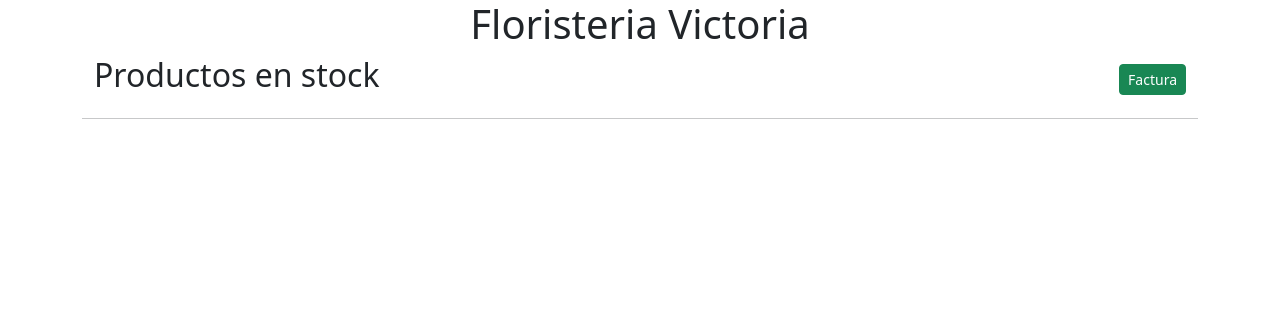
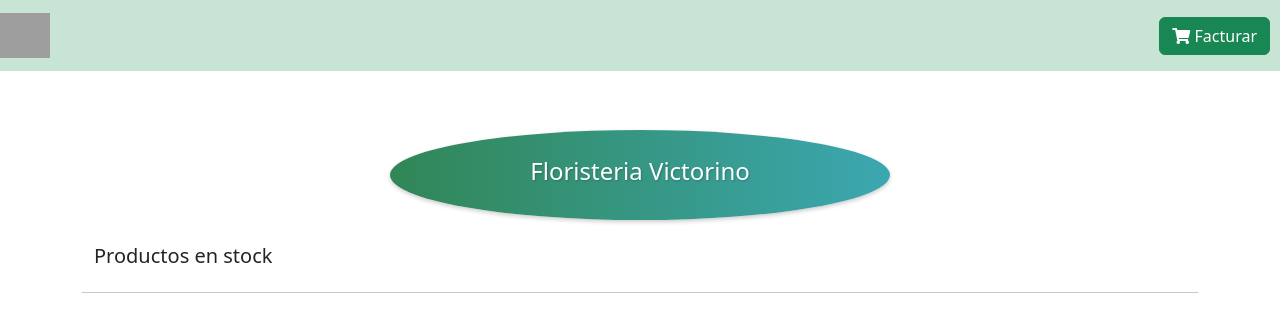
Before and after one commit to DanaCriolloLopez/floristeria, a Django app: page /producto/ in a window 1280 px wide. Shown: the top 332 px of the page. Run offline with Django 4.2, Linux system fonts and the light colour scheme; data that the repository does not hold is empty; some libraries are stand-ins or nearby versions; grey boxes are pictures that could not be loaded.

Commit message:
Implementación de estilos

```diff
--- a/flores/templates/flores/producto_list.html
+++ b/flores/templates/flores/producto_list.html
@@ -1,12 +1,39 @@
 {% extends 'base.html' %}
 {% load static %}
 {% block section %}
+   <!-- Barra de menu -->
+<nav class="navbar navbar-light fixed-top" style="background-color: #c7e4d4">
+   <!-- Logo de la tienda -->
+   <a class="navbar-brand" href="#">
+       <img src="https://stickersllamita.com/wp-content/uploads/2022/02/Flor-blanca.png" width="50" height="45" class="d-inline-block align-top" alt="">
+   </a>
+   <!-- div que contiene el botón carrito -->
+   <div class="d-flex justify-content-between align-items-center">
+       <div class="navbar-nav">
+           <a class="btn btn-success" > <i class="fas fa-shopping-cart" href="{% url 'factura-create' %}" ></i> Facturar</a>
+       </div>
+       <!-- Botón de inicio de sesión a la derecha -->
+       <div style="width: 10px;"></div>
+           <!-- <a class="btn btn-success" href="{% url 'factura-create' %}" >Facturar</a> -->
+       </div>
+</nav>
+<br>
+<!-- Div que contiene el titulo -->
+<div class="container">
+   <div class="ovalo" style="background: linear-gradient(to right, #318656, #3ba7b0);
+   width: 500px; height: 90px; border-radius: 50%; display: flex; justify-content: center; align-items: center;
+   margin: 0 auto; margin-top: 50px; box-shadow: 0 2px 4px rgba(0, 0, 0, 0.2);">
+   <h1 class="titulo" style="color: white; font-size: 24px; text-align: center;
+      text-shadow: 1px 1px 2px rgba(0, 0, 0, 0.2);">Floristeria Victorino</h1>
+   </div>
+</div>
+<br>
    <div class="container" style="display: flex;
    justify-content: space-between;
    align-items: center;">
-      <h2>Productos en stock</h2>
+      <h5>Productos en stock</h5>
       <div class="button-container" style=" margin-left: auto;">
-         <a href="{% url 'factura-create' %}" type="button" class="btn btn-success btn-sm"> <i class="fa-solid fa-coins"></i> Factura</a>
+         <!-- <a href="{% url 'factura-create' %}" type="button" class="btn btn-success btn-sm"> <i class="fa-solid fa-coins"></i> Factura</a> -->
       </div>
    </div>
    <hr>
@@ -14,19 +41,28 @@
 
 {% block maincontent %}
    <div>
-
+      <div class="container">
+         <div class="row">
       {% for c in object_list %}
-      <div class="card" style="width: 18rem;">
-         <img img src="{% static c.imagen.url %}"  class="card-img-top" alt="...">
-         <div class="card-body">
-            <h5 class="card-title"> {{ c.nombre }}</h5>
-            <div class="card-text" id="mydiv"> </div>
-            <button class="btn btn-success" id="detalles">Ver detalles</button>
+      <div class="col-md-3" >
+         <div class="card mb-3">
+               <img src="{% static c.imagen.url %}" class="card-img-top" alt="...">
+               <div class="card-body">
+                  <h5 class="card-title text-success"> {{ c.nombre }}</h5>
+                  <p class="card-text font-weight-bold text-muted">{{ c.tipo }}</p>
+                  <p class="card-text precio">{{ c.precio }}</p>
+                  <div class="input-group mb-3">
+                     <div class="input-group-append">
+                           <button class="btn btn-success" type="button" >Añadir al carrito</button>
+                           <button class="btn btn-info" type="button" >Detalle</button>
+                     </div>
+                  </div>
+               </div>
          </div>
       </div>
-
-
       {% endfor %}
+   </div>
+</div>
    </div>
 {% endblock maincontent %}
 
--- a/templates/base.html
+++ b/templates/base.html
@@ -3,8 +3,9 @@
 <head>
     <meta charset="UTF-8">
     <meta name="viewport" content="width=device-width, initial-scale=1.0">
-    <link href="https://cdn.jsdelivr.net/npm/bootstrap@5.3.2/dist/css/bootstrap.min.css" rel="stylesheet" integrity="sha384-T3c6CoIi6uLrA9TneNEoa7RxnatzjcDSCmG1MXxSR1GAsXEV/Dwwykc2MPK8M2HN" crossorigin="anonymous">
-
+    <link rel="icon" type="image/x-icon" href="favicon.ico">
+    <link rel="stylesheet" href="https://cdnjs.cloudflare.com/ajax/libs/font-awesome/5.15.4/css/all.min.css">
+    <link href="https://cdn.jsdelivr.net/npm/bootstrap@5.3.0-alpha1/dist/css/bootstrap.min.css" rel="stylesheet">
 </head>
 <body>
 
@@ -20,7 +21,7 @@
         </div>
 
     {% endblock %}
-    <script src="https://cdn.jsdelivr.net/npm/bootstrap@5.3.2/dist/js/bootstrap.bundle.min.js" integrity="sha384-C6RzsynM9kWDrMNeT87bh95OGNyZPhcTNXj1NW7RuBCsyN/o0jlpcV8Qyq46cDfL" crossorigin="anonymous"></script>
-
+    <script src="https://cdn.jsdelivr.net/npm/@popperjs/core@2.10.2/dist/umd/popper.min.js"></script>
+    <script src="https://cdn.jsdelivr.net/npm/bootstrap@5.3.0-alpha1/dist/js/bootstrap.min.js"></script>
 </body>
 </html>
```
